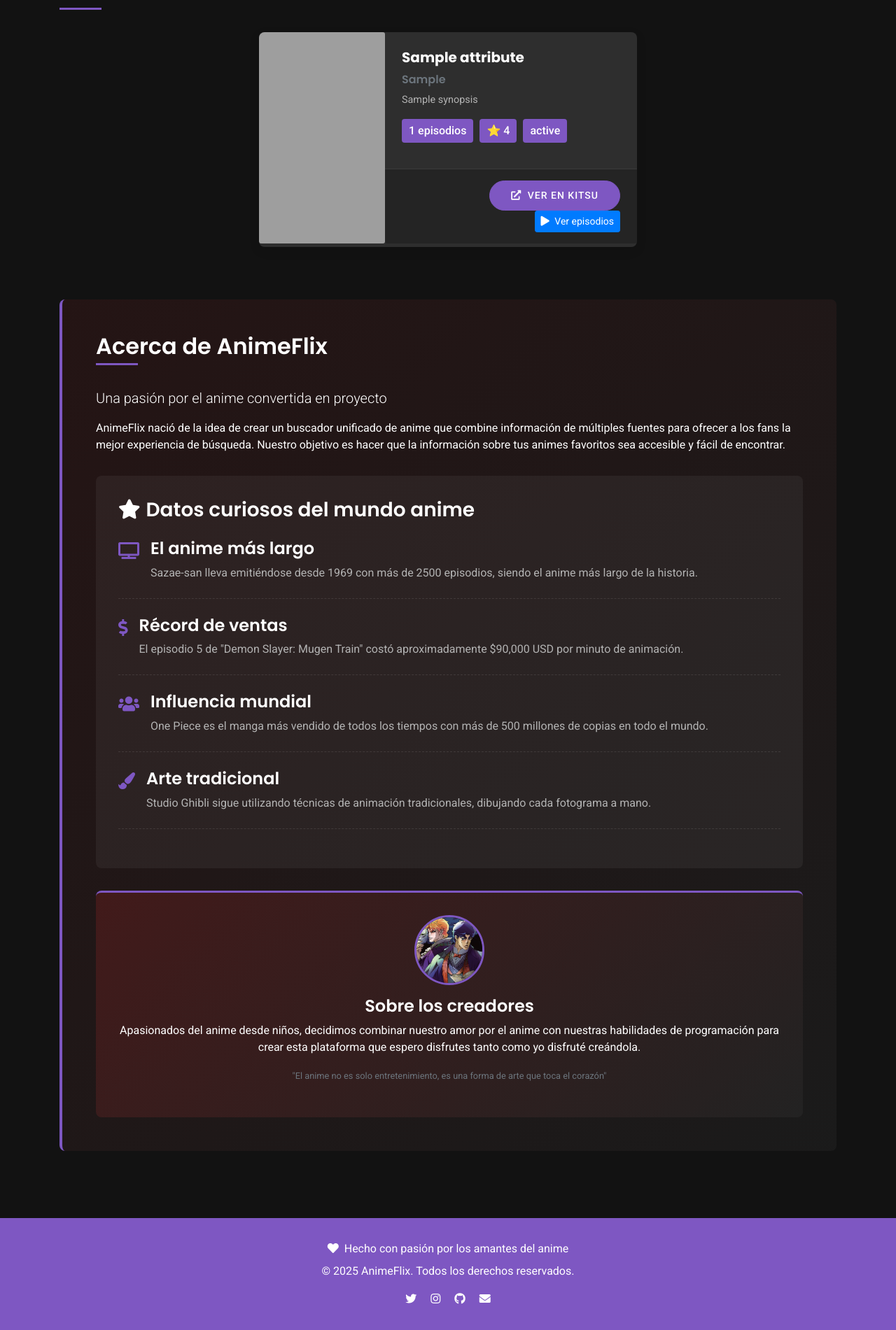
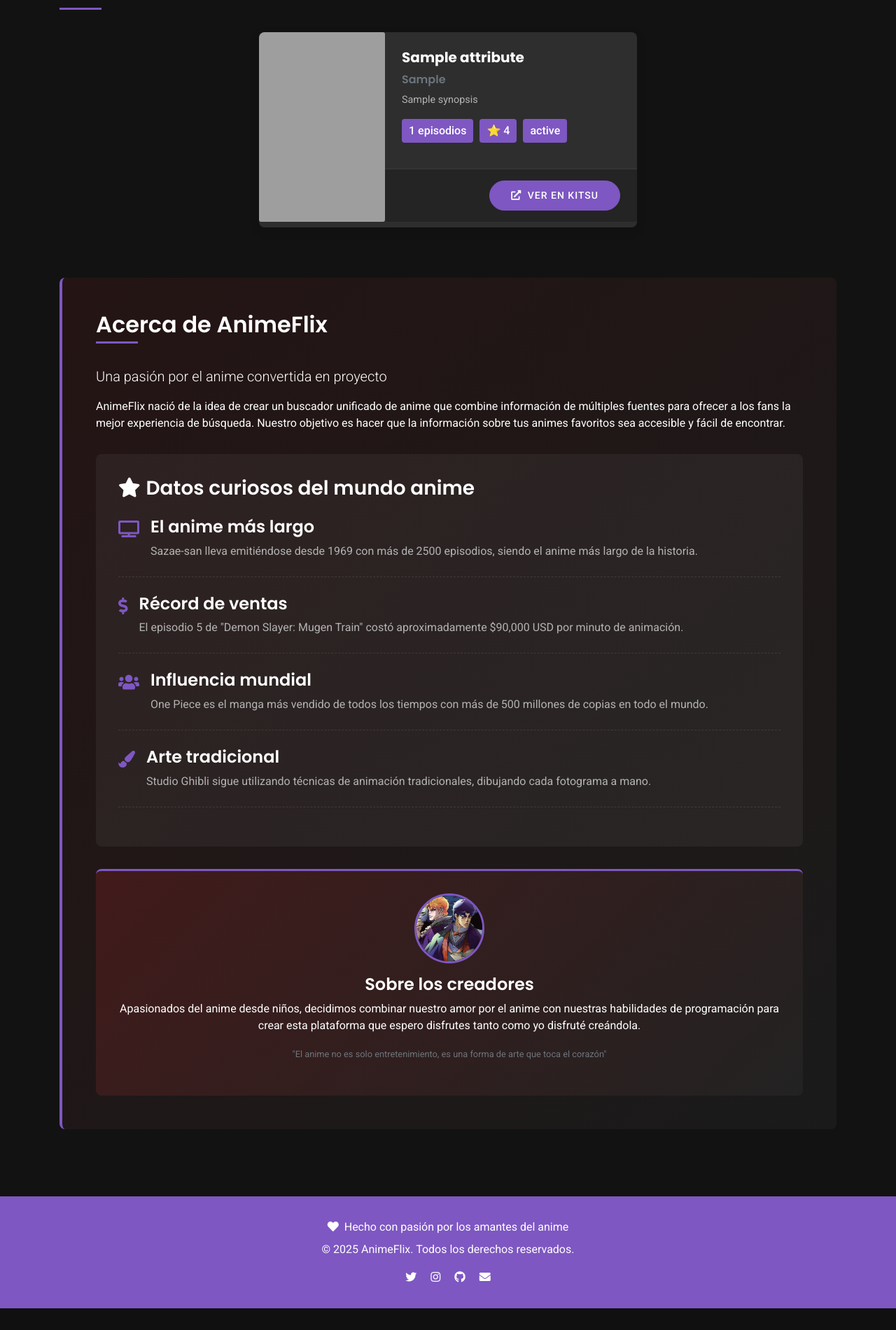
Before and after one commit to Laquibio01/AnimeFlix, a Flask app: template templates/index.html in a window 1280 px wide. Shown: the part 1323-3224 px from the top of the page at 70% size. After the commit the page ends 3193 px from the top, so only its background shows below. Run offline with Flask 3, Linux system fonts and the light colour scheme; the template is opened without the code that fills it: most values are stand-ins (such as "Sample title", 1, 10 or a date in 2020); grey boxes marked "Sample" are stand-in pictures; some libraries are stand-ins or nearby versions; grey boxes are pictures that could not be loaded.

Commit message:
Update index.html

```diff
--- a/templates/index.html
+++ b/templates/index.html
@@ -506,7 +506,7 @@
     background-color: black;
     color: white;
 }
-.light-mode .view-toggle-label {
+.light-mode .view-toggle-label{
     color: black;
 }
 .light-mode #toggle-theme {
@@ -519,6 +519,9 @@
     background-color: black;
     color: white;
     border-color: black;
+}
+.light-mode .section-title{
+    color: black;
 }
     </style>
 </head>
@@ -735,9 +738,6 @@
                                         <a href="https://kitsu.io/anime/{{ anime_data_kitsu.id }}" class="btn btn-danger btn-sm" target="_blank">
                                             <i class="fas fa-external-link-alt mr-1"></i> Ver en Kitsu
                                         </a>
-                                        <a href="/watch/kitsu/{{ anime_data_kitsu.id }}" class="btn btn-primary btn-sm ml-2">
-                                            <i class="fas fa-play mr-1"></i> Ver episodios
-                                        </a>
                                     </div>
                                 </div>
                             </div>
```
